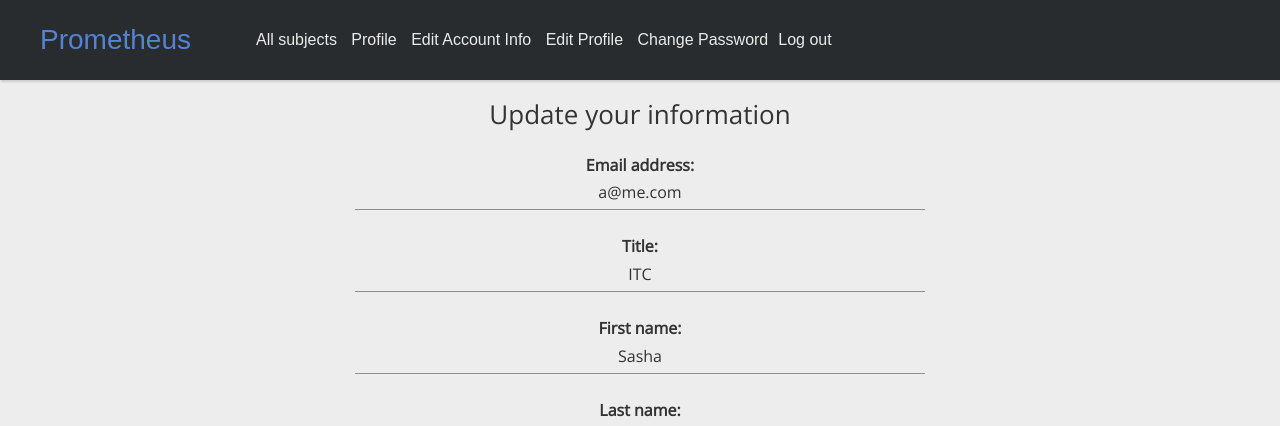
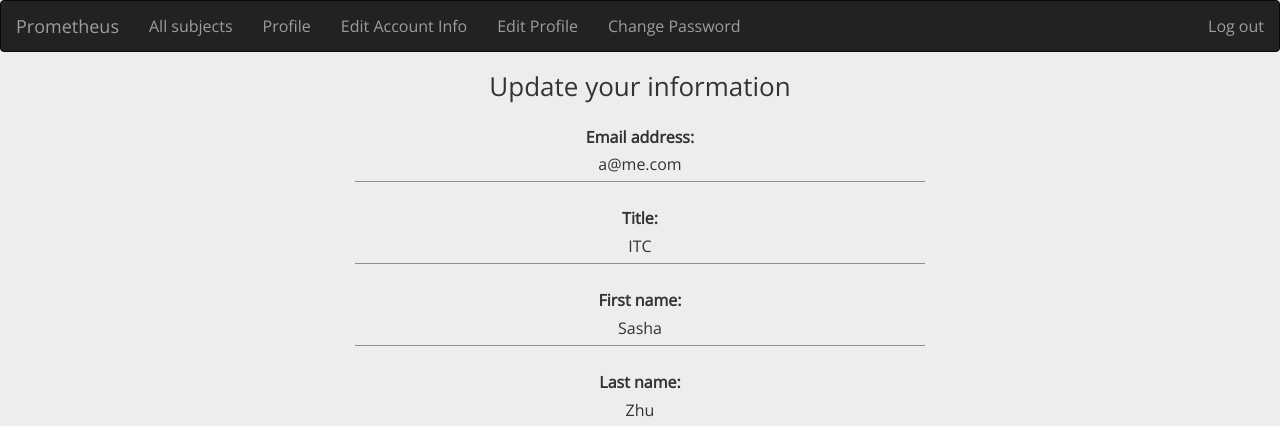
Before and after one commit to mainyanim/tutorsProject, a Django app: page /account/profile/edit-user/ in a window 1280 px wide. Shown: the top 426 px of the page. Run offline with Django 3.2, Linux system fonts and the light colour scheme; a user stored in the database is signed in; data comes from the database, SQL or seed files in the repository; both versions use the stored data as it was after the commit; some libraries are stand-ins or nearby versions.

Commit message:
final FE fixes

```diff
--- a/tutors/accounts/static/accounts/css/header-search.css
+++ /dev/null
@@ -1,109 +0,0 @@
-.header-search{
-	background-color:#292c2f;
-	box-shadow: 1px 2px 2px rgba(0, 0, 0, 0.15);
-	padding: 20px 40px;
-	height: 80px;
-	color: #ffffff;
-	box-sizing: border-box;
-}
-
-.header-search .header-limiter {
-	max-width: 100%;
-	text-align: center;
-	margin: 0 auto;
-}
-
-/* Logo */
-
-.header-search .header-limiter h1 {
-	float: left;
-	font: normal 28px Cookie, Arial, Helvetica, sans-serif;
-	line-height: 40px;
-	margin: 0;
-}
-
-.header-search .header-limiter h1 span {
-	color: #5383d3;
-}
-
-/* The header links */
-
-.header-search .header-limiter a {
-	color: #ffffff;
-	text-decoration: none;
-}
-
-.header-search .header-limiter nav {
-	font:16px Arial, Helvetica, sans-serif;
-	line-height: 40px;
-	float: left;
-	margin: 0 0 0 60px;
-	padding: 0;
-}
-
-.header-search .header-limiter nav a {
-	display: inline-block;
-	padding: 0 5px;
-	text-decoration:none;
-	color: #ffffff;
-	font-size: 16px;
-	font-weight: normal;
-	opacity: 0.9;
-}
-
-.header-search .header-limiter nav a:hover {
-	opacity: 1;
-}
-
-.header-search .header-limiter nav a.selected {
-	color: #608bd2;
-	pointer-events: none;
-	opacity: 1;
-}
-
-/* The search box */
-
-.header-search .header-limiter form {
-	float:right;
-	position: relative;
-	right: 30px;
-	margin-left: 40px;
-	border-radius: 3px;
-	background-color:  #3a3c3e;
-	width: 44px;
-	height: 39px;
-	cursor: pointer;
-
-	-ms-user-select: none;
-	-moz-user-select: none;
-	-webkit-user-select: none;
-	user-select: none;
-}
-
-/* CSS search icon */
-
-/* The search box */
-
-
-/* Making the header responsive. */
-
-@media all and (max-width: 600px) {
-
-	.header-search .header-limiter h1 {
-		float:none;
-		font-size: 24px;
-		line-height: 1;
-	}
-
-	.header-search .header-limiter nav {
-		text-align: center;
-		float: none;
-		margin: 0;
-	}
-
-	.header-search .header-limiter nav a {
-		font-size: 13px;
-	}
-
-
-}
--- a/tutors/accounts/static/accounts/css/mainPage.css
+++ b/tutors/accounts/static/accounts/css/mainPage.css
@@ -10,6 +10,10 @@ body {
   font-size: 16px;
   margin: 0;
   padding: 0;
+}
+
+.nomargin{
+  margin-bottom: 0px;
 }
 
 input, button {
--- a/tutors/accounts/templates/accounts/profile.html
+++ b/tutors/accounts/templates/accounts/profile.html
@@ -1,6 +1,5 @@
 {% extends "base.html" %}
 
-{%load ratings%}
 {% block content %}
 <h1>{{user.username}}'s Profile:</h1>
 <div class="container">
@@ -15,6 +14,7 @@
                              {% if user.userprofile.image %}
                                  <img src="{{ user.userprofile.image.url }}" width="300px">
                              {% endif %}
+                             {%load ratings%}
                              {% ratings user %}
                            </figure>
                            <div class="row">
--- a/tutors/accounts/templates/base.html
+++ b/tutors/accounts/templates/base.html
@@ -20,31 +20,58 @@
 </head>
   <body>
 
-    <header class="header-search">
-    	<div class="header-limiter">
-    		<h1><a href="{% url 'home:home' %}"><span>Prometheus</span></a></h1>
-    		<nav>
-          {% if user.is_authenticated %}
-              <a href="{% url 'accounts:subjects' %}">All subjects</a>
+
+    <nav class="navbar navbar-inverse nomargin">
+      <div class="container-fluid">
+        <!-- Brand and toggle get grouped for better mobile display -->
+        <div class="navbar-header">
+          <a class="navbar-brand" href="{% url 'home:home' %}">Prometheus</a>
+        </div>
+
+        <!-- Collect the nav links, forms, and other content for toggling -->
+        <div class="collapse navbar-collapse" id="bs-example-navbar-collapse-1">
+          <ul class="nav navbar-nav">
+            {% if user.is_authenticated %}
+            <li><a href="{% url 'accounts:subjects' %}">All subjects</a></li>
+            <li>
               <a href="{% url 'accounts:view_profile' %}">Profile</a>
+            </li>
+            <li>
               <a href="{% url 'accounts:edit_profile' %}">Edit Account Info</a>
+            </li>
+            <li>
               <a href="{% url 'accounts:edit_user' %}">Edit Profile</a>
+            </li>
+            <li>
               <a href="{% url 'accounts:change_password' %}">Change Password</a>
-              <a href="{% url 'accounts:logout' %}" class="navbar-right">Log out</a>
-          {% else %}
-          <nav class="nav navbar-nav">
-              <li><a href="{% url 'accounts:subjects' %}">All subjects</a>
-          </nav>
-          <ul class="nav navbar-nav">
-            <a href="{% url 'accounts:login' %}" class="navbar-right">Login</a>
-            <a href="{% url 'accounts:register' %}">Register</a>
-            <a href="{% url 'accounts:reset_password' %}">Reset Password</a>
+            </li>
+            {%else%}
+            <li><a href="{% url 'accounts:subjects' %}">All subjects</a></li>
+            {%endif%}
           </ul>
-          {% endif %}
-      		</nav>
-    </header>
+          {%if user.is_authenticated%}
+          <ul class="nav navbar-nav navbar-right">
+            <li><a href="{% url 'accounts:logout' %}" class="navbar-right">Log out</a></li>
+          </ul>
+          {%else%}
+          <ul class="nav navbar-nav navbar-right">
+            <li class="dropdown">
+              <a href="#" class="dropdown-toggle" data-toggle="dropdown" role="button" aria-haspopup="true" aria-expanded="false">Go to site<span class="caret"></span></a>
+              <ul class="dropdown-menu">
+                <li><a href="{% url 'accounts:login' %}">Login</a></li>
+                <li>
+                  <a href="{% url 'accounts:register' %}">Register</a>
+                </li>
+                <li role="separator" class="divider"></li>
+                <li><a href="{% url 'accounts:reset_password' %}">Reset Password</a></li>
+              </ul>
+            </li>
+          </ul>
+          {%endif%}
+        </div><!-- /.navbar-collapse -->
+      </div><!-- /.container-fluid -->
+    </nav>
         {% load ratings %}
-
         {% block content %}
         {% endblock %}
         {% block body %}
--- a/tutors/home/templates/home/home.html
+++ b/tutors/home/templates/home/home.html
@@ -1,6 +1,5 @@
 {% extends 'base.html' %}
 {%load static%}
-{% load ratings %}
 {% block content %}
 <div class="jumbotron">
     <img src='{% static "accounts/images/bruceBanner.jpg" %}' id="bruceBanner"/>
@@ -18,6 +17,7 @@
               {% if user.userprofile.image %}
                   <img src="{{ user.userprofile.image.url }}"  alt="" class="img-rounded img-responsive"/>
               {% endif %}
+              {% load ratings %}
               {% ratings user %}
             </div>
             <div class="col-sm-6 col-md-8">
```
Also changed, not shown: tutors/accounts/templates/accounts/logout.html (+4 -4 lines), tutors/db.sqlite3.
